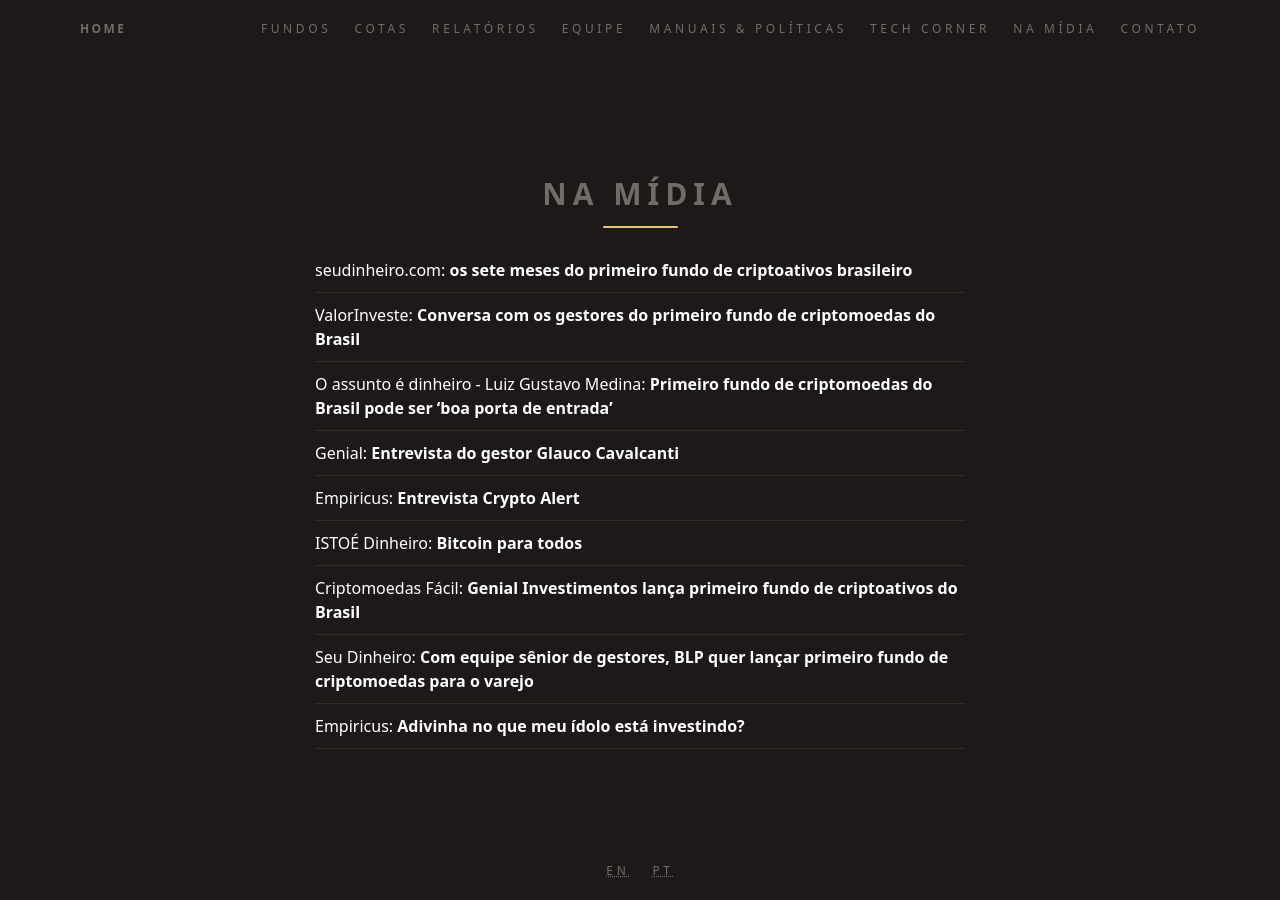
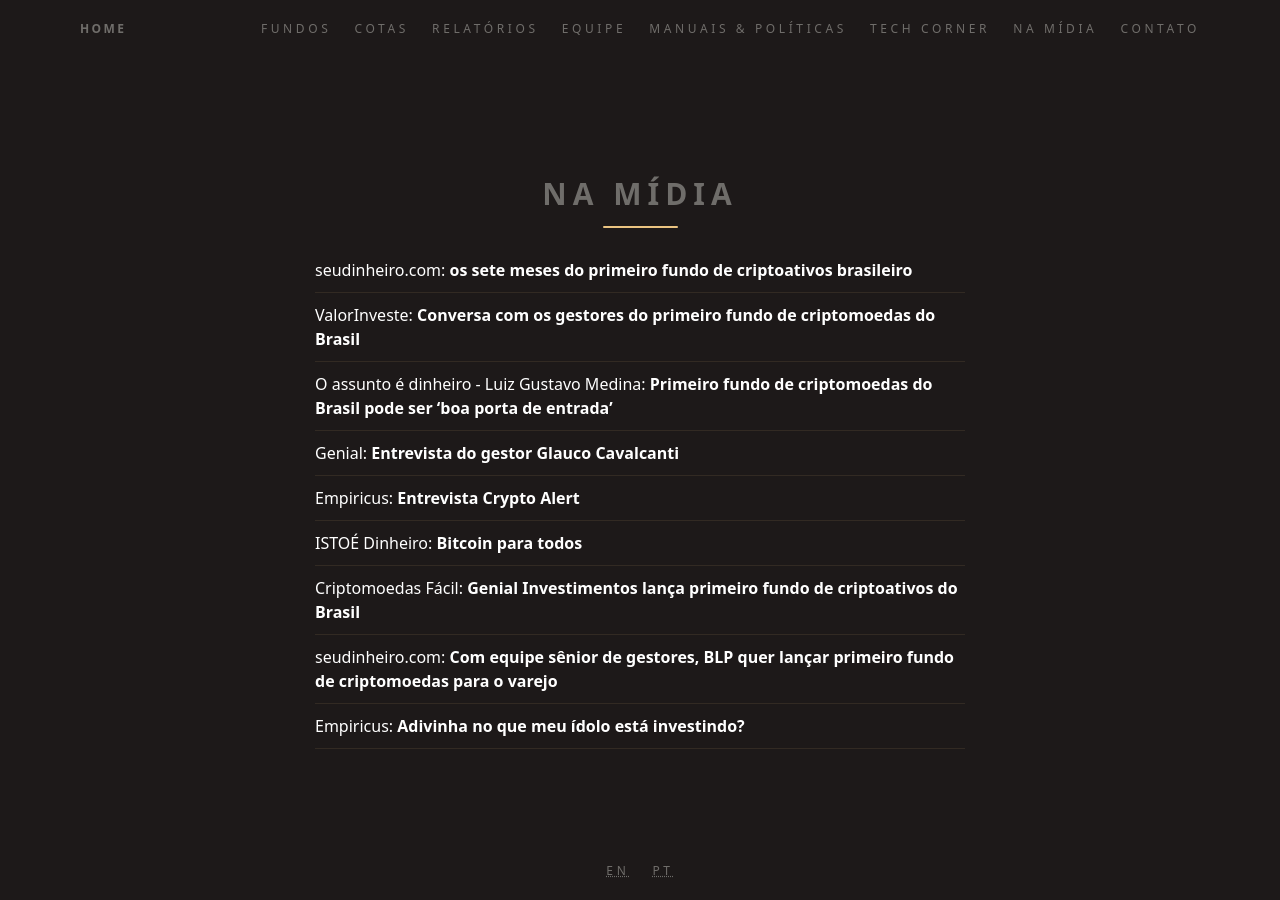
Before and after one commit to ateliedetemas/blpcrypto, a Jekyll site: the page built from na-midia.md, in a window 1280 px wide. Built offline with Jekyll 4.4.1, drawn with Linux system fonts in a browser that asks for light colours.

Commit message:
Update na-midia.md

```diff
--- a/na-midia.md
+++ b/na-midia.md
@@ -10,5 +10,5 @@ title: Na Mídia
 | [Empiricus: **Entrevista Crypto Alert**](https://vimeo.com/empiricus/review/302353131/80d86c8389) |
 | [ISTOÉ Dinheiro: **Bitcoin para todos**](https://www.istoedinheiro.com.br/bitcoin-para-todos/#.W-4VGEU8w8I.whatsapp) |
 | [Criptomoedas Fácil: **Genial Investimentos lança primeiro fundo de criptoativos do Brasil**](https://www.criptomoedasfacil.com/genial-investimentos-lanca-primeiro-fundo-de-criptoativos-do-brasil/) |
-| [Seu Dinheiro: **Com equipe sênior de gestores, BLP quer lançar primeiro fundo de criptomoedas para o varejo**](https://www.seudinheiro.com/com-equipe-senior-de-gestores-blp-quer-lancar-primeiro-fundo-de-criptomoedas-para-o-varejo/?utm_source=newsmanha&utm_medium=newsmanha) |
+| [seudinheiro.com: **Com equipe sênior de gestores, BLP quer lançar primeiro fundo de criptomoedas para o varejo**](https://www.seudinheiro.com/com-equipe-senior-de-gestores-blp-quer-lancar-primeiro-fundo-de-criptomoedas-para-o-varejo/?utm_source=newsmanha&utm_medium=newsmanha) |
 | [Empiricus: **Adivinha no que meu ídolo está investindo?**](https://www.empiricus.com.br/newsletters/hora-dos-fundos/adivinha-no-que-meu-idolo-esta-investindo/) |
```
